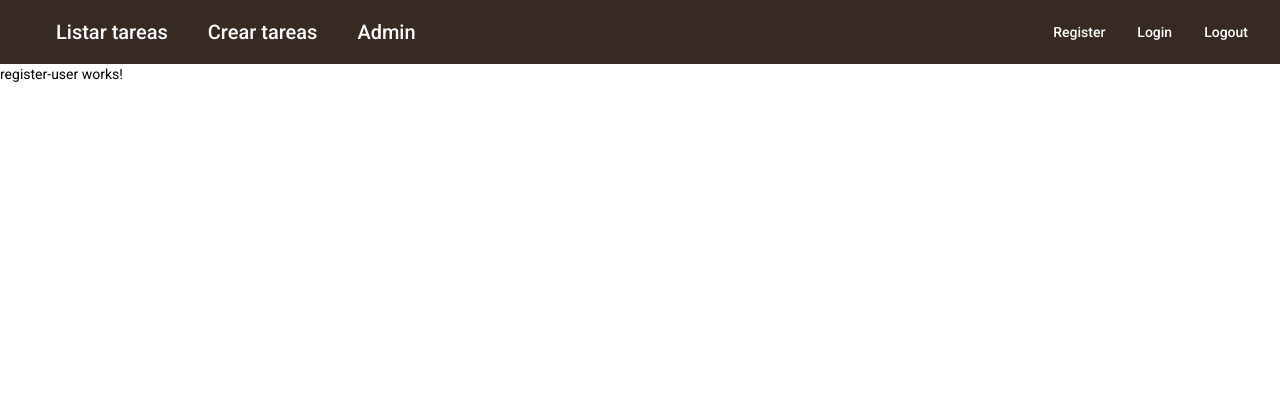
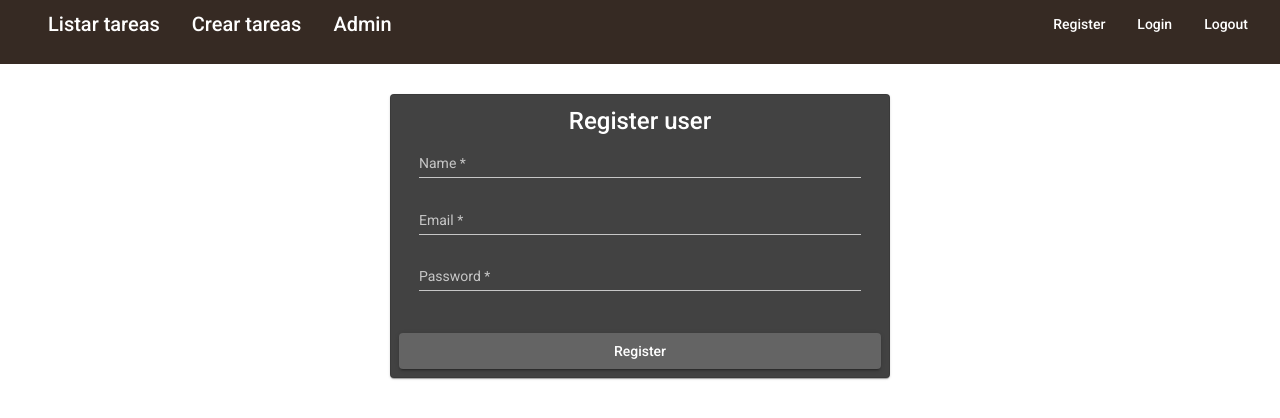
Before and after one commit to EdsonSuarez/BoardEdson, an Angular app in the folder frontend/: page /register in a window 1280 px wide. Shown: the top 418 px of the page. Built offline with nearby package versions, Linux system fonts and the light colour scheme.

Commit message:
Frontend add module register

```diff
--- a/frontend/src/app/app-routing.module.ts
+++ b/frontend/src/app/app-routing.module.ts
@@ -10,6 +10,7 @@ import { UpdateUserComponent } from './admin/update-user/update-user.component';
 import { RegisterRoleComponent } from './admin/register-role/register-role.component';
 import { ListRoleComponent } from './admin/list-role/list-role.component';
 import { UpdateRoleComponent } from './admin/update-role/update-role.component';
+import { RegisterComponent } from './home/register/register.component';
 
 const routes: Routes = [
   {
@@ -31,6 +32,11 @@ const routes: Routes = [
   },
   {
     path: 'register',
+    component: RegisterComponent,
+  },
+
+  {
+    path: 'registerUser',
     component: RegisterUserComponent,
   },
   {
--- a/frontend/src/app/home/register/register.component.css
+++ b/frontend/src/app/home/register/register.component.css
@@ -0,0 +1,29 @@
+.container {
+    display: flex;
+    flex-direction: column;
+  }
+
+  .button {
+    width: 100%;
+  }
+
+  .card {
+    min-width: 150px;
+    max-width: 500px;
+    width: 100%;
+  }
+
+  .form {
+    display: flex;
+    justify-content: center;
+    align-items: center;
+    padding: 30px 0px 0px 0px;
+  }
+
+  mat-card-title{
+      text-align: center;
+  }
+
+  .colorButton{
+      background-color: #646464;
+  }
--- a/frontend/src/app/home/register/register.component.html
+++ b/frontend/src/app/home/register/register.component.html
@@ -1 +1,74 @@
-<p>register works!</p>
+<div class="form">
+    <mat-card class="card">
+      <mat-card-title> Register user </mat-card-title>
+      <div class="col-12 col-lg-12" *ngIf="successMessage">
+        <div class="alert alert-success alert-dismissible" role="alert">
+          <div class="alert-message">
+            {{ successMessage }}
+          </div>
+          <button
+            type="button"
+            class="close"
+            (click)="closeX()"
+            data-dismiss="alert"
+            aria-label="Close"
+          >
+            <span aria-hidden="true">X</span>
+          </button>
+        </div>
+      </div>
+      <div class="col-12 col-lg-12" *ngIf="errorMessage">
+        <div class="alert alert-danger alert-dismissible" role="alert">
+          <div class="alert-message">
+            {{ errorMessage }}
+          </div>
+          <button
+            type="button"
+            class="close"
+            (click)="closeX()"
+            data-dismiss="alert"
+            aria-label="Close"
+          >
+          <span aria-hidden="true">X</span>
+          </button>
+        </div>
+      </div>
+      <mat-card-content>
+        <div class="container">
+          <mat-form-field>
+            <input
+              [(ngModel)]="registerData.name"
+              matInput
+              placeholder="Name"
+              required
+            />
+          </mat-form-field>
+          <mat-form-field>
+            <input
+              [(ngModel)]="registerData.email"
+              matInput
+              placeholder="Email"
+              required
+            />
+          </mat-form-field>
+          <mat-form-field>
+            <input
+              [(ngModel)]="registerData.password"
+              matInput
+              placeholder="Password"
+              required
+            />
+          </mat-form-field>
+        </div>
+      </mat-card-content>
+      <mat-card-actions>
+        <button
+          (click)="registerUser()"
+          class="button colorButton"
+          mat-raised-button
+        >
+          Register
+        </button>
+      </mat-card-actions>
+    </mat-card>
+  </div>
--- a/frontend/src/app/home/register/register.component.ts
+++ b/frontend/src/app/home/register/register.component.ts
@@ -1,15 +1,64 @@
 import { Component, OnInit } from '@angular/core';
+import { AuthService } from '../../services/auth.service';
+import { Router } from '@angular/router';
 
 @Component({
   selector: 'app-register',
   templateUrl: './register.component.html',
-  styleUrls: ['./register.component.css']
+  styleUrls: ['./register.component.css'],
 })
 export class RegisterComponent implements OnInit {
+  public registerData: any;
+  public successMessage: String;
+  public errorMessage: string;
 
-  constructor() { }
-
-  ngOnInit(): void {
+  constructor(private auth: AuthService, private router: Router) {
+    this.registerData = {};
+    this.successMessage = '';
+    this.errorMessage = '';
   }
 
+  ngOnInit(): void {}
+
+  registerUser() {
+    if (
+      !this.registerData.name ||
+      !this.registerData.email ||
+      !this.registerData.password
+    ) {
+      console.log('Failed process: Incomplete data');
+      this.errorMessage = 'Failed process: Incomplete data';
+      this.closeAlert();
+      this.registerData = {};
+    } else {
+      this.auth.registerUser(this.registerData).subscribe(
+        (res) => {
+          console.log(res);
+          this.successMessage = "Register user: successful";
+          this.closeAlert();
+          this.registerData = {};
+        },
+        (err) => {
+          console.log(err);
+          this.errorMessage = err.error;
+          this.registerData = {};
+
+        }
+      );
+    }
+  }
+
+  closeAlert() {
+    setTimeout(() => {
+      this.successMessage = '';
+      this.errorMessage = '';
+    }, 3000);
+  }
+
+  closeX() {
+    this.successMessage = '';
+    this.errorMessage = '';
+  }
+
+
 }
--- a/frontend/src/app/services/auth.service.ts
+++ b/frontend/src/app/services/auth.service.ts
@@ -1,9 +1,17 @@
 import { Injectable } from '@angular/core';
+import { HttpClient } from '@angular/common/http';
+import { environment } from '../../environments/environment';
 
 @Injectable({
-  providedIn: 'root'
+  providedIn: 'root',
 })
 export class AuthService {
+  private env: String;
 
-  constructor() { }
+  constructor(private http: HttpClient) {
+    this.env = environment.APP_URL;
+  }
+  registerUser(user: any){
+    return this.http.post(this.env + "user/registerUser", user);
+  }
 }
--- a/frontend/src/index.html
+++ b/frontend/src/index.html
@@ -1,15 +1,28 @@
-<!doctype html>
+<!DOCTYPE html>
 <html lang="en">
   <head>
-  <meta charset="utf-8">
+    <meta charset="utf-8" />
     <title>Frontend</title>
-  <base href="/">
-  <meta name="viewport" content="width=device-width, initial-scale=1">
-  <link rel="icon" type="image/x-icon" href="favicon.ico">
-  <link rel="preconnect" href="https://fonts.gstatic.com">
-  <link href="https://fonts.googleapis.com/css2?family=Roboto:wght@300;400;500&display=swap" rel="stylesheet">
-  <link href="https://fonts.googleapis.com/icon?family=Material+Icons" rel="stylesheet">
+    <base href="/" />
+    <meta name="viewport" content="width=device-width, initial-scale=1" />
+    <link rel="icon" type="image/x-icon" href="favicon.ico" />
+    <link rel="preconnect" href="https://fonts.gstatic.com" />
+    <link
+      href="https://fonts.googleapis.com/css2?family=Roboto:wght@300;400;500&display=swap"
+      rel="stylesheet"
+    />
+    <link
+      href="https://fonts.googleapis.com/icon?family=Material+Icons"
+      rel="stylesheet"
+    />
+    <link href="https://cdn.jsdelivr.net/npm/bootstrap@5.0.1/dist/css/bootstrap.min.css" rel="stylesheet" integrity="sha384-+0n0xVW2eSR5OomGNYDnhzAbDsOXxcvSN1TPprVMTNDbiYZCxYbOOl7+AMvyTG2x" crossorigin="anonymous">
   </head>
+
+  <script
+    src="https://cdn.jsdelivr.net/npm/bootstrap@5.0.1/dist/js/bootstrap.bundle.min.js"
+    integrity="sha384-gtEjrD/SeCtmISkJkNUaaKMoLD0//ElJ19smozuHV6z3Iehds+3Ulb9Bn9Plx0x4"
+    crossorigin="anonymous"
+  ></script>
   <body class="mat-typography">
     <app-root></app-root>
   </body>
```
Also changed, not shown: frontend/src/app/app.module.ts (+18 -1 lines), 1 other file (tests, documents, lock files or other folders). Lines whose indentation alone changed are shown as unchanged.
